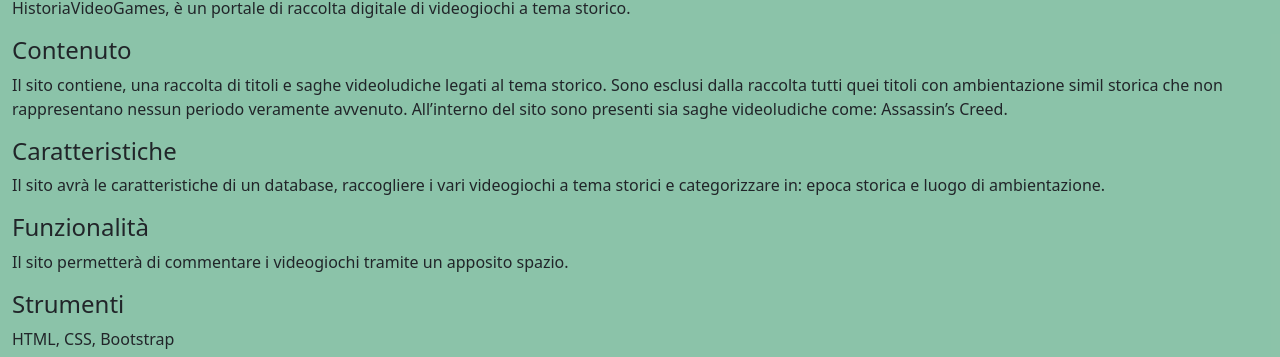
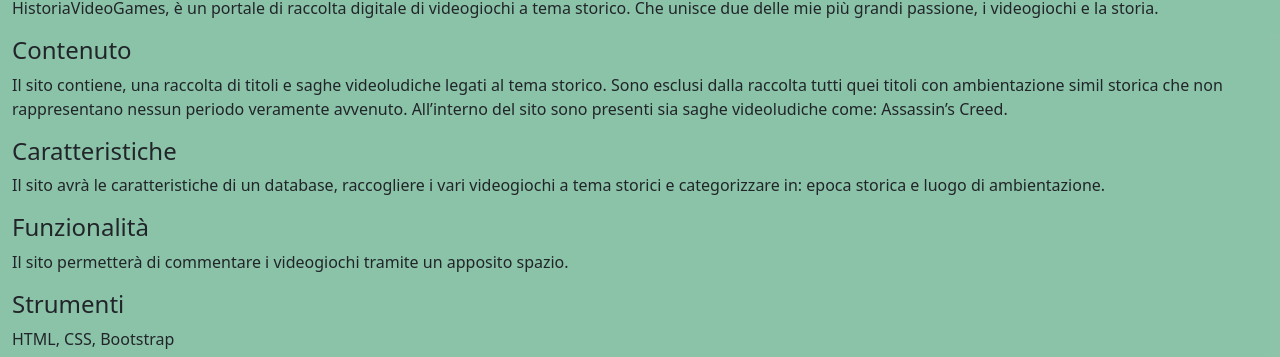
Before and after one commit to Enrico-Michele-DiBlasio/HistoriaGames, a plain HTML site: page Crediti.html in a window 1280 px wide. Shown: the part 221-578 px from the top of the page. Drawn offline with nearby package versions, Linux system fonts and the light colour scheme.

Commit message:
Add files via upload

```diff
--- a/Crediti.html
+++ b/Crediti.html
@@ -4,6 +4,14 @@
         <title>Crediti</title>
         <link rel="stylesheet" type="text/css" href="Style/Stili.css" />
         <meta name="viewport" content="width=device-width, initial-scale=1.0">
+        <meta name="DC.title" content="HistoriaVideoGames">
+        <meta name="DC.creator" content="Enrico Michele Di Blasio">
+        <meta name="DC.subject" content="Videogiochi a Tema storico">
+        <meta name="DC.description" content="Sito dedicato ai videogiochi a tema storico, con copertine, trailer e disponibilità del suddetto">
+        <meta name="DC.publisher" content="GitHub">
+        <meta name="DC.date" content="03-07-2024">
+        <meta name="DC.format" content="risorsa digitale">
+        <meta name="DC.language" content="it">
 
       <!-- bootstrap css -->
       <link href="https://cdn.jsdelivr.net/npm/bootstrap@5.1.3/dist/css/bootstrap.min.css" rel="stylesheet"
@@ -26,7 +34,7 @@
         </nav>
           <div class="container-fluid bg-success padding-s" style="--bs-bg-opacity: .5;">
             <h1>Idea</h1>
-            <p>HistoriaVideoGames, è un portale di raccolta digitale di videogiochi a tema storico. </p>
+            <p>HistoriaVideoGames, è un portale di raccolta digitale di videogiochi a tema storico. Che unisce due delle mie più grandi passione, i videogiochi e la storia.</p>
             <h4>Contenuto</h2>
             <p>Il sito contiene, una raccolta di titoli e saghe videoludiche legati al tema storico. Sono esclusi dalla raccolta tutti quei titoli con ambientazione simil storica che non rappresentano nessun periodo veramente avvenuto.
               All’interno del sito sono presenti sia saghe videoludiche come: Assassin’s Creed.</p>
```
